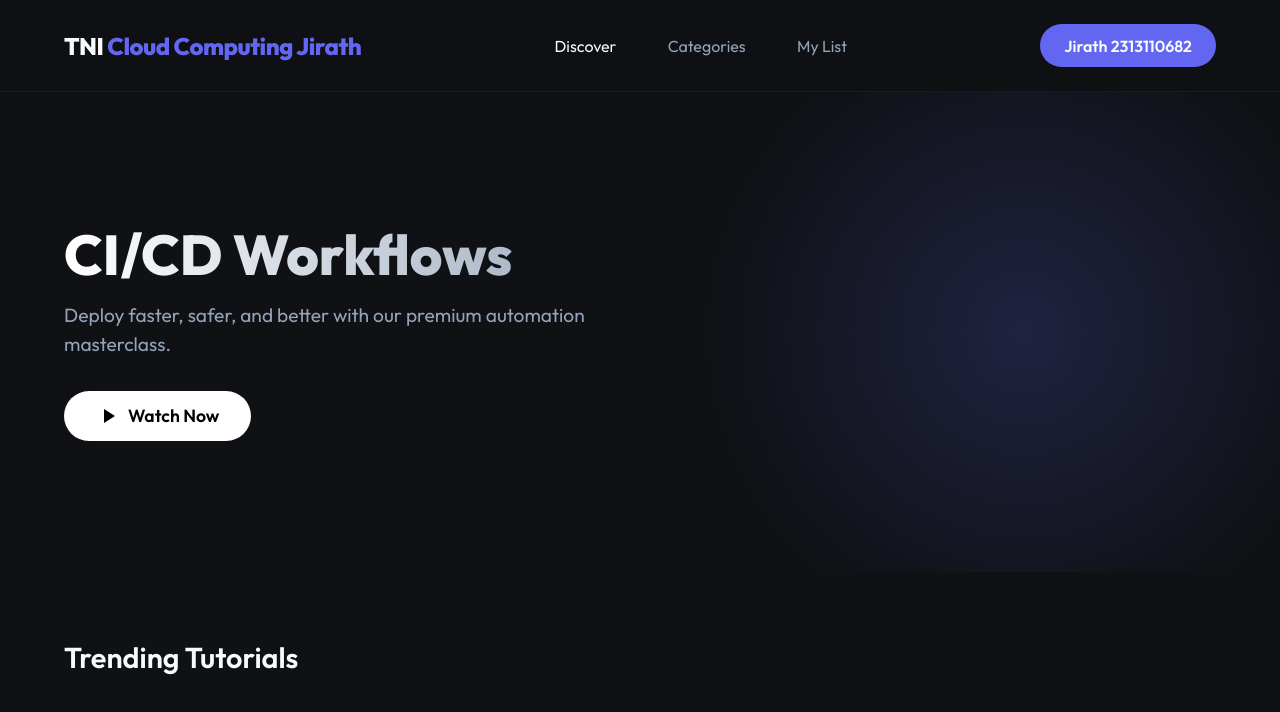
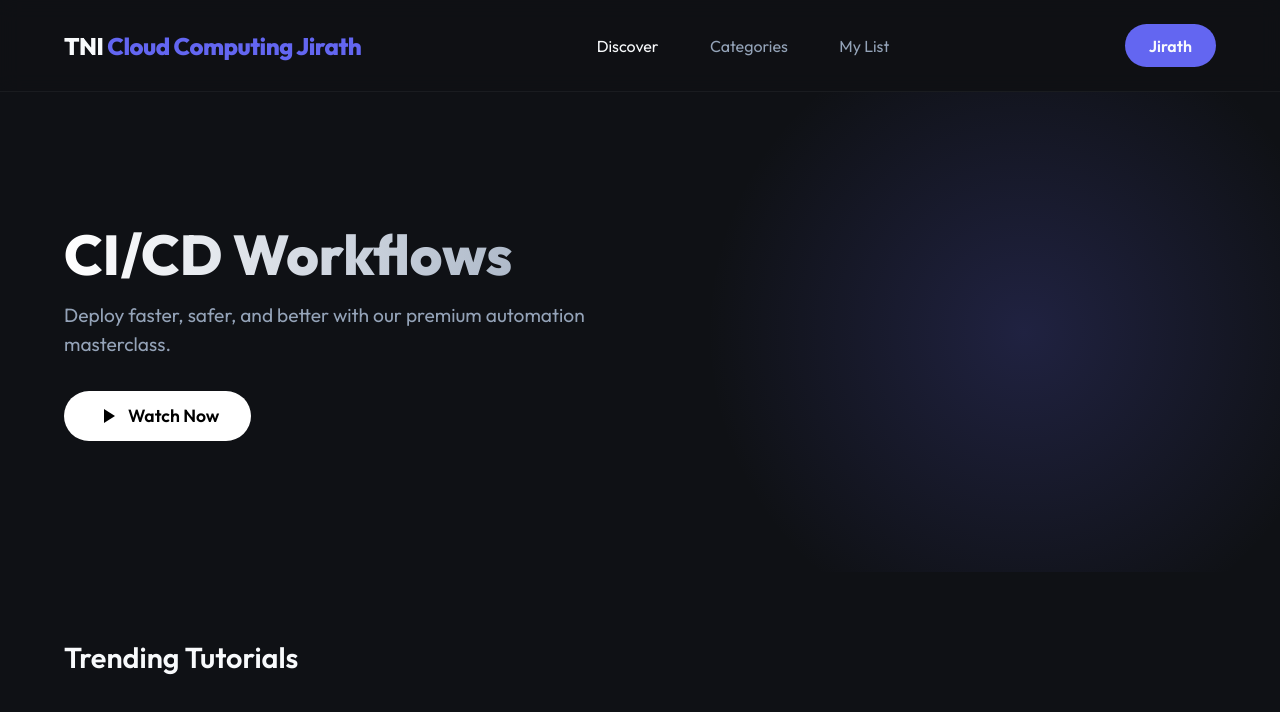
Before and after one commit to Jirath1234/cicd-lab, a website: page public/index.html in a window 1280 px wide. Drawn offline with Linux system fonts and the light colour scheme; no server answers.

Commit message:
edit index.html

```diff
--- a/public/index.html
+++ b/public/index.html
@@ -15,7 +15,7 @@
             <a href="#">Categories</a>
             <a href="#">My List</a>
         </div>
-        <div class="profile-btn">Jirath 2313110682</div>
+        <div class="profile-btn">Jirath</div>
     </nav>
 
     <header class="hero">
```
